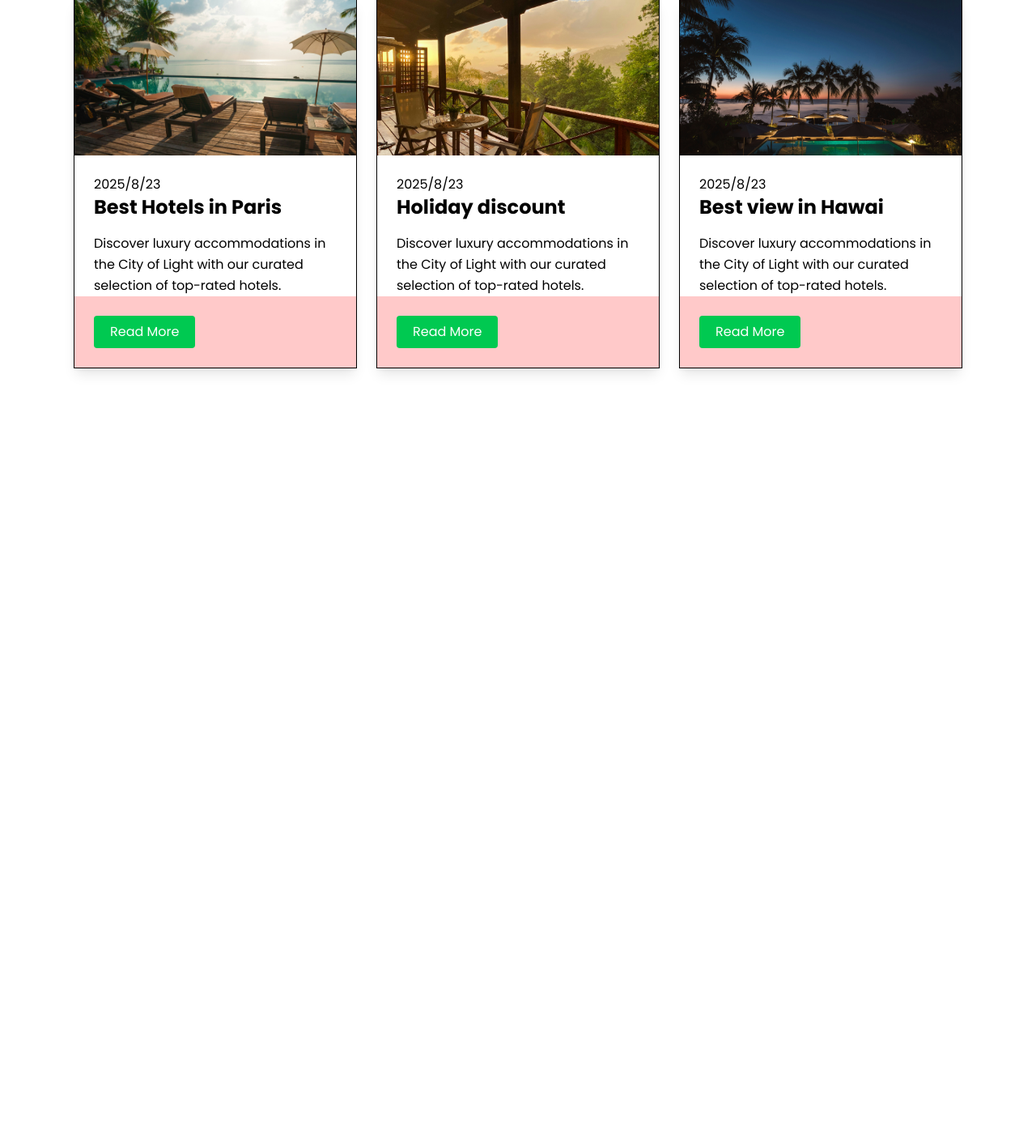
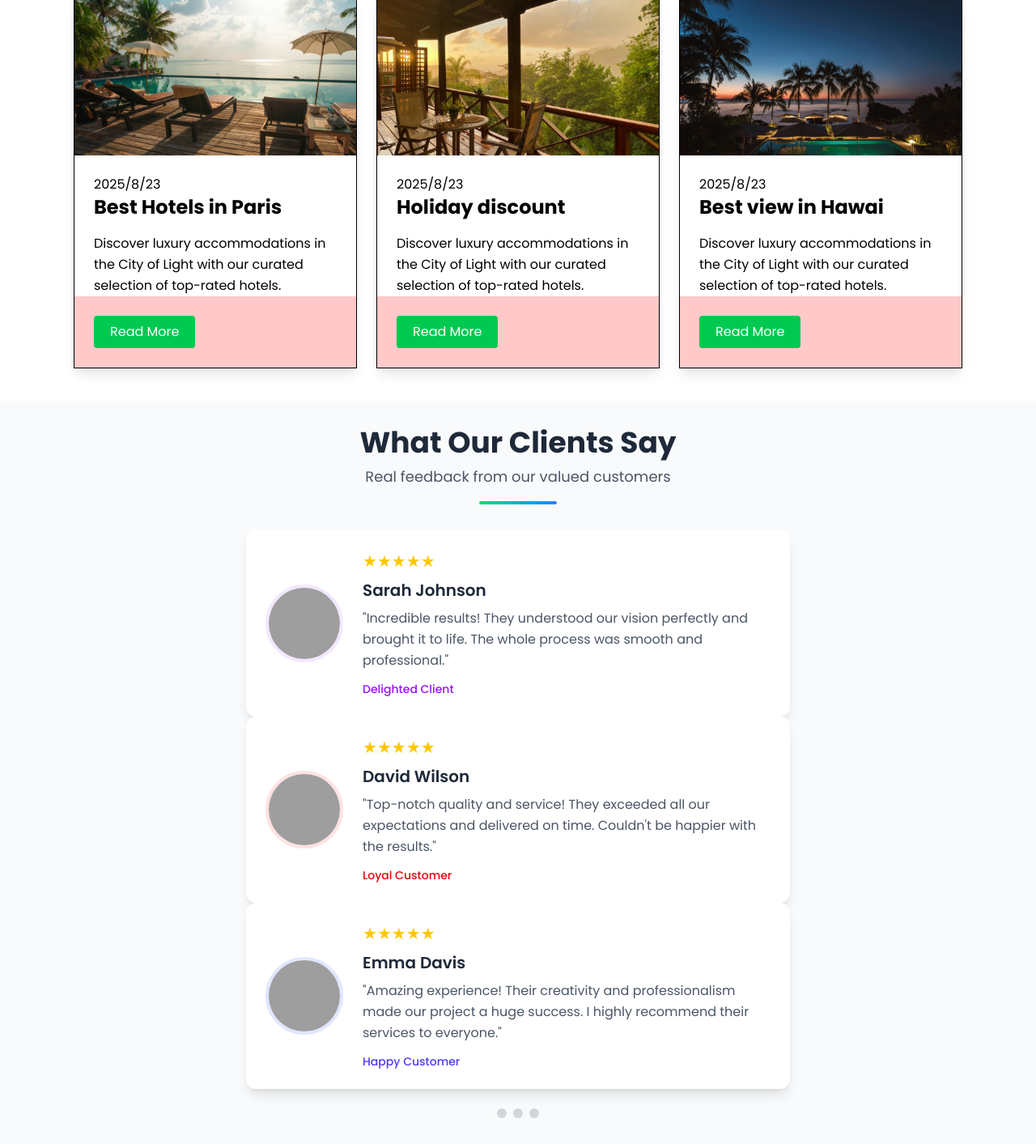
Before and after one commit to saqlinezaman/The-White-Palace, a PHP site: page / in a window 1280 px wide. Shown: the part 3412-4825 px from the top of the page at 81% size. Before the commit the page ends 3874 px from the top, so only its background shows below. Run offline with PHP 8.4, Linux system fonts and the light colour scheme; some libraries are stand-ins or nearby versions; grey boxes are pictures that could not be loaded.

Commit message:
testimonial section done

```diff
--- a/Frontend/index.php
+++ b/Frontend/index.php
@@ -516,4 +516,82 @@ include '../Frontend/includes/header.php';
             </div>
  </section>
 
+<!-- testimonials -->
+<section class="py-8 bg-gray-50">
+  <div class="max-w-4xl mx-auto px-4">
+     <div class="text-center mb-8">
+        <h1 class="text-4xl font-bold text-gray-800 mb-2">What Our Clients Say</h1>
+        <p class="text-lg text-gray-600">Real feedback from our valued customers</p>
+        <div class="w-24 h-1 bg-gradient-to-r from-green-400 to-blue-500 mx-auto mt-4 rounded"></div>
+    </div>
+
+    <div class="carousel w-full relative">
+      <!-- Feedback 3 -->
+      <div id="feedback3" class="carousel-item w-full flex justify-center">
+        <div class="bg-white rounded-xl shadow-lg hover:shadow-xl transition-shadow duration-300 p-6 w-full max-w-2xl">
+          <div class="flex flex-col md:flex-row items-center gap-6">
+            <figure class="flex-shrink-0">
+              <img class="w-24 h-24 rounded-full object-cover border-4 border-purple-100"
+                   src="https://images.unsplash.com/photo-1438761681033-6461ffad8d80?w=150&h=150&fit=crop&crop=face"
+                   alt="Sarah Johnson">
+            </figure>
+            <div class="text-center md:text-left flex-1">
+              <div class="flex justify-center md:justify-start mb-2 text-yellow-400 text-xl">★★★★★</div>
+              <h2 class="text-xl font-semibold text-gray-800 mb-2">Sarah Johnson</h2>
+              <p class="text-gray-600 mb-3 leading-relaxed">"Incredible results! They understood our vision perfectly and brought it to life. The whole process was smooth and professional."</p>
+              <p class="text-sm text-purple-600 font-medium">Delighted Client</p>
+            </div>
+          </div>
+        </div>
+      </div>
+
+      <!-- Feedback 4 -->
+      <div id="feedback4" class="carousel-item w-full flex justify-center">
+        <div class="bg-white rounded-xl shadow-lg hover:shadow-xl transition-shadow duration-300 p-6 w-full max-w-2xl">
+          <div class="flex flex-col md:flex-row items-center gap-6">
+            <figure class="flex-shrink-0">
+              <img class="w-24 h-24 rounded-full object-cover border-4 border-red-100"
+                   src="https://images.unsplash.com/photo-1472099645785-5658abf4ff4e?w=150&h=150&fit=crop&crop=face"
+                   alt="David Wilson">
+            </figure>
+            <div class="text-center md:text-left flex-1">
+              <div class="flex justify-center md:justify-start mb-2 text-yellow-400 text-xl">★★★★★</div>
+              <h2 class="text-xl font-semibold text-gray-800 mb-2">David Wilson</h2>
+              <p class="text-gray-600 mb-3 leading-relaxed">"Top-notch quality and service! They exceeded all our expectations and delivered on time. Couldn't be happier with the results."</p>
+              <p class="text-sm text-red-600 font-medium">Loyal Customer</p>
+            </div>
+          </div>
+        </div>
+      </div>
+
+      <!-- Feedback 5 -->
+      <div id="feedback5" class="carousel-item w-full flex justify-center">
+        <div class="bg-white rounded-xl shadow-lg hover:shadow-xl transition-shadow duration-300 p-6 w-full max-w-2xl">
+          <div class="flex flex-col md:flex-row items-center gap-6">
+            <figure class="flex-shrink-0">
+              <img class="w-24 h-24 rounded-full object-cover border-4 border-indigo-100"
+                   src="https://images.unsplash.com/photo-1489424731084-a5d8b219a5bb?w=150&h=150&fit=crop&crop=face"
+                   alt="Emma Davis">
+            </figure>
+            <div class="text-center md:text-left flex-1">
+              <div class="flex justify-center md:justify-start mb-2 text-yellow-400 text-xl">★★★★★</div>
+              <h2 class="text-xl font-semibold text-gray-800 mb-2">Emma Davis</h2>
+              <p class="text-gray-600 mb-3 leading-relaxed">"Amazing experience! Their creativity and professionalism made our project a huge success. I highly recommend their services to everyone."</p>
+              <p class="text-sm text-indigo-600 font-medium">Happy Customer</p>
+            </div>
+          </div>
+        </div>
+      </div>
+    </div>
+
+    <!-- Indicator dots -->
+    <div class="flex justify-center mt-6 space-x-2">
+      <a href="#feedback3" class="w-3 h-3 rounded-full bg-gray-300 hover:bg-gray-400"></a>
+      <a href="#feedback4" class="w-3 h-3 rounded-full bg-gray-300 hover:bg-gray-400"></a>
+      <a href="#feedback5" class="w-3 h-3 rounded-full bg-gray-300 hover:bg-gray-400"></a>
+    </div>
+  </div>
+</section>
+
+
 <?php include '../Frontend/includes/footer.php';?>
```
Also changed, not shown: Frontend/assets/images/r1.jpg (added).
